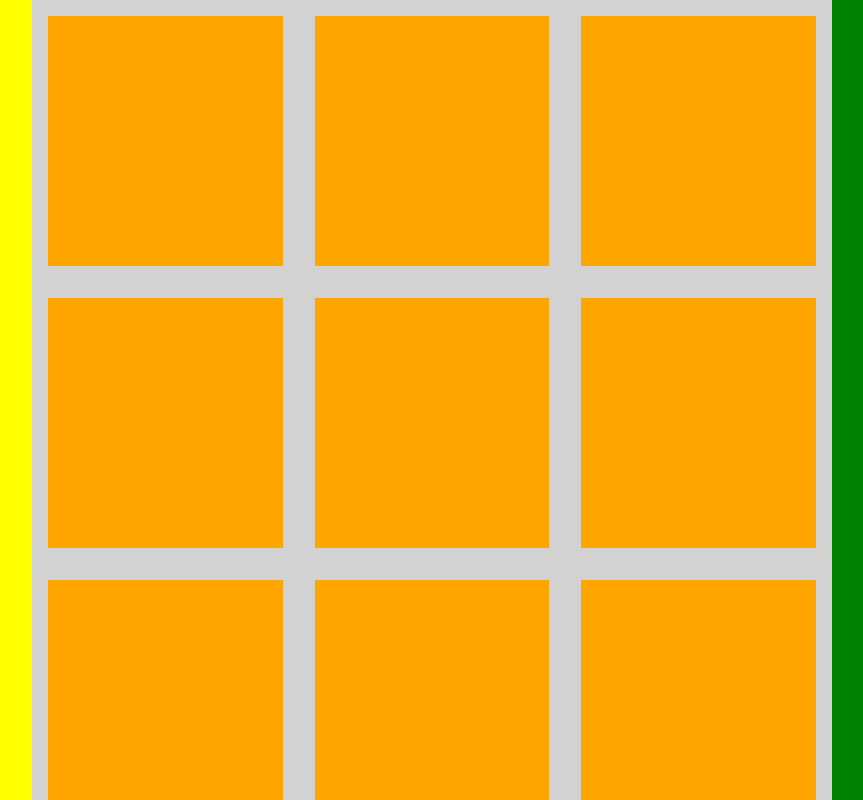
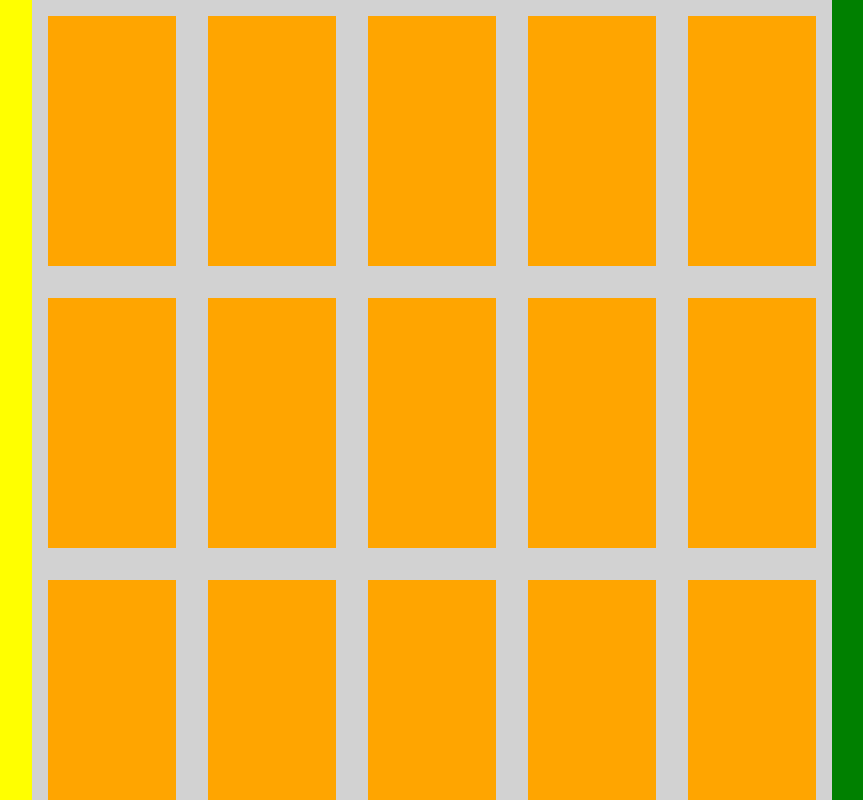
Before and after one commit to itjayaprakash/HtmlGrid, a plain HTML site: page index.html in a window 1280 px wide. Shown: the whole page, without its empty margins (208-1071 px from the left). Drawn offline with Linux system fonts and the light colour scheme.

Commit message:
updated css

```diff
--- a/style.css
+++ b/style.css
@@ -37,13 +37,14 @@ body {
 }
 .col {
     padding: 16px 16px;
+     width: 20%;
 }
 .card {
     height: 250px;
     background-color:  orange;
     display: block;
 }
-
+/*
 @media  (min-width: 320px) {
     .col {
         width: 100%;
@@ -69,3 +70,4 @@ body {
         width: 20%;
     }
 }
+*/
```
